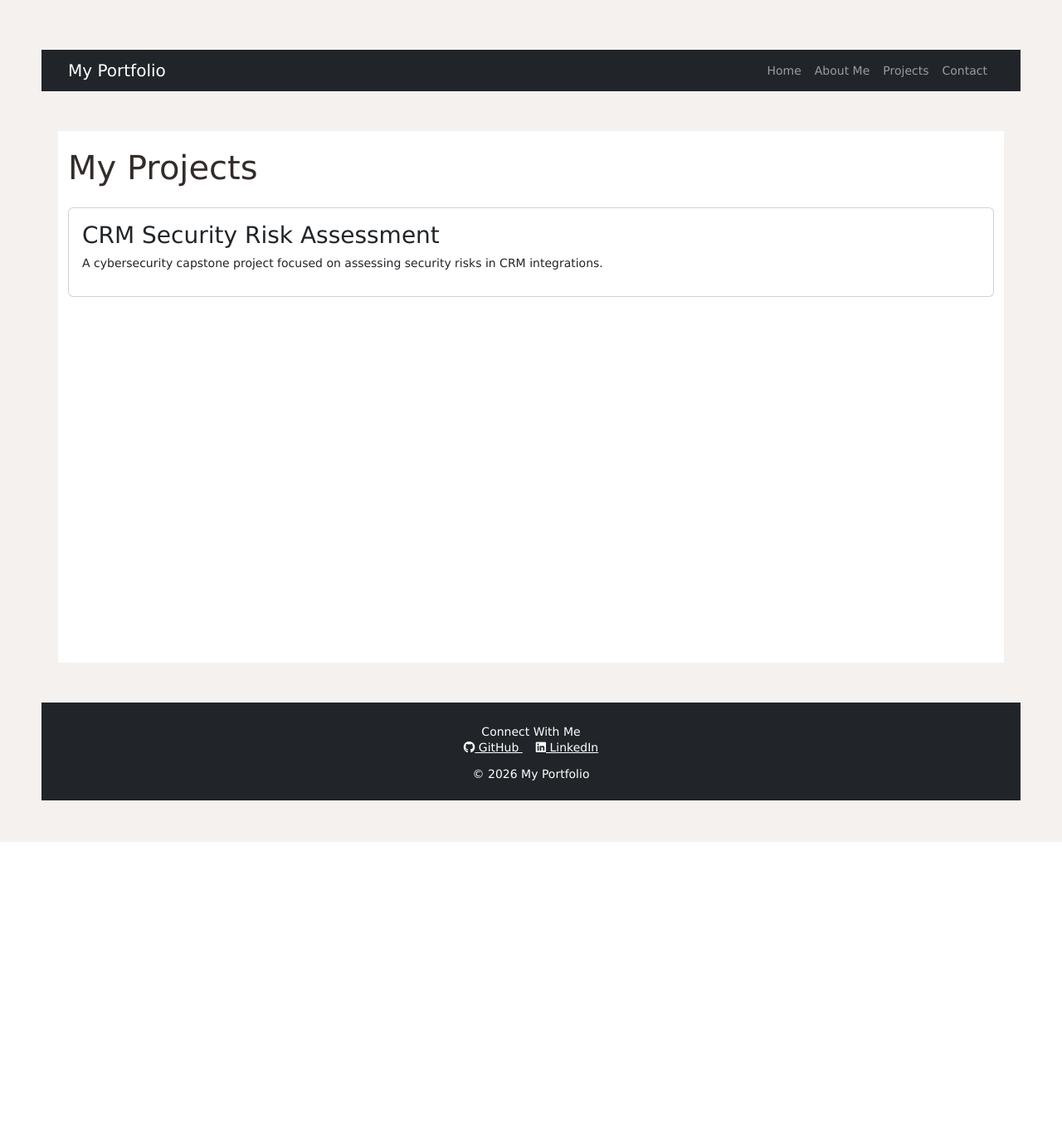
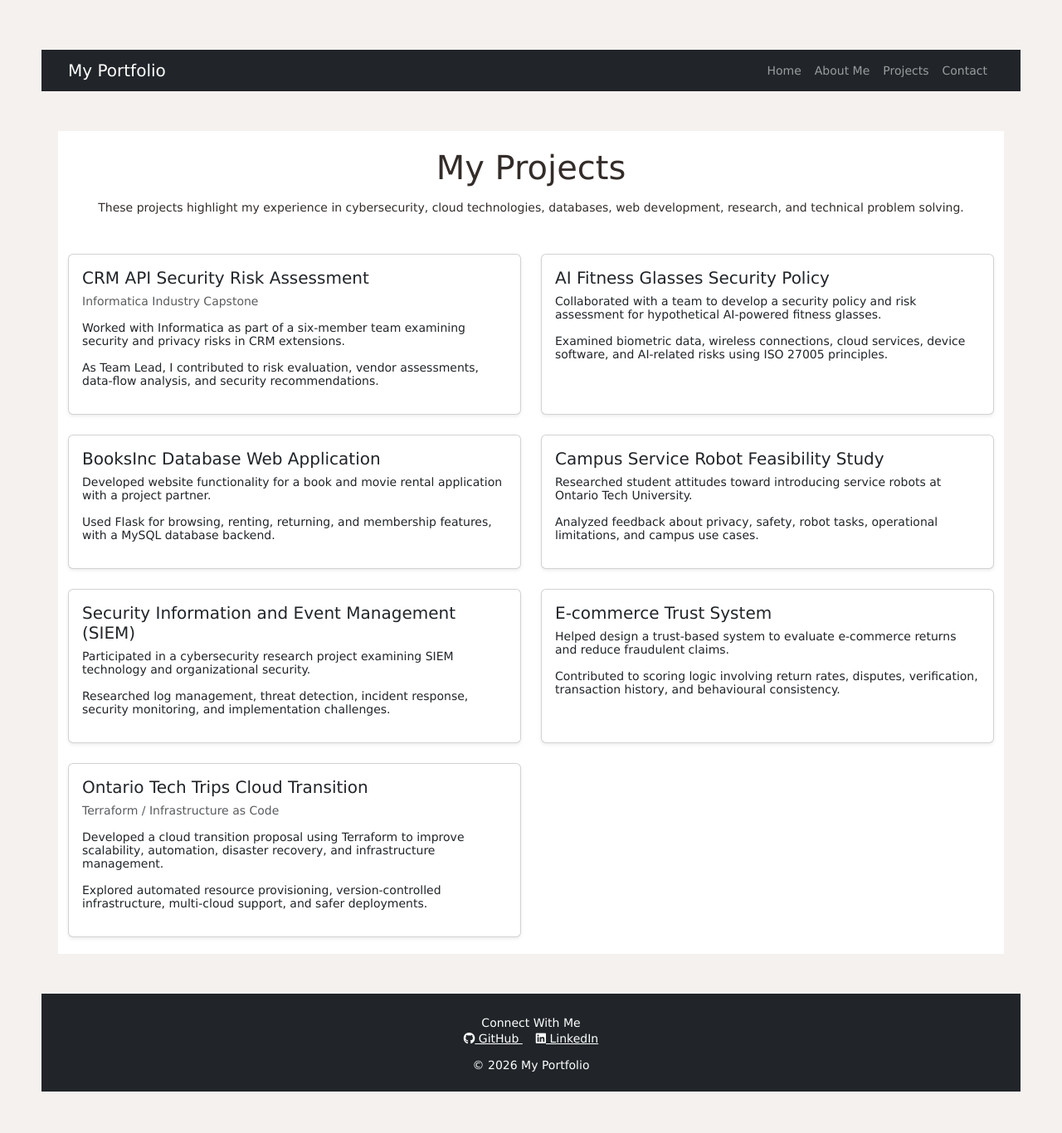
Before and after one commit to Cable208/INFR3120-Assignment2, a Node server app: page /projects in a window 1280 px wide. Shown: the whole page at 83% size. Before the commit the page ends 1015 px from the top, so only its background shows below. Run offline with Node 20, Linux system fonts and the light colour scheme; some libraries are stand-ins or nearby versions.

Commit message:
Added seven portfolio projects with Bootstrap cards

```diff
--- a/views/projects.ejs
+++ b/views/projects.ejs
@@ -2,17 +2,174 @@
 <%- include('partials/header', { title: 'Projects' }) %>
 
 <main class="container my-5">
-    <h1>My Projects</h1>
 
-    <div class="card mt-4">
-        <div class="card-body">
-            <h3>CRM Security Risk Assessment</h3>
-            <p>
-                A cybersecurity capstone project focused
-                on assessing security risks in CRM integrations.
-            </p>
+    <h1 class="text-center mb-3">My Projects</h1>
+
+    <p class="text-center mb-5">
+        These projects highlight my experience in cybersecurity,
+        cloud technologies, databases, web development,
+        research, and technical problem solving.
+    </p>
+
+    <div class="row g-4">
+
+        <!-- Project 1 -->
+        <div class="col-md-6">
+            <div class="card h-100 shadow-sm">
+                <div class="card-body">
+                    <h3 class="card-title h5">
+                        CRM API Security Risk Assessment
+                    </h3>
+                    <p class="text-muted">Informatica Industry Capstone</p>
+                    <p>
+                        Worked with Informatica as part of a
+                        six-member team examining security and
+                        privacy risks in CRM extensions.
+                    </p>
+                    <p>
+                        As Team Lead, I contributed to risk
+                        evaluation, vendor assessments,
+                        data-flow analysis, and security
+                        recommendations.
+                    </p>
+                </div>
+            </div>
         </div>
+
+        <!-- Project 2 -->
+        <div class="col-md-6">
+            <div class="card h-100 shadow-sm">
+                <div class="card-body">
+                    <h3 class="card-title h5">
+                        AI Fitness Glasses Security Policy
+                    </h3>
+                    <p>
+                        Collaborated with a team to develop
+                        a security policy and risk assessment
+                        for hypothetical AI-powered fitness glasses.
+                    </p>
+                    <p>
+                        Examined biometric data, wireless
+                        connections, cloud services, device
+                        software, and AI-related risks using
+                        ISO 27005 principles.
+                    </p>
+                </div>
+            </div>
+        </div>
+
+        <!-- Project 3 -->
+        <div class="col-md-6">
+            <div class="card h-100 shadow-sm">
+                <div class="card-body">
+                    <h3 class="card-title h5">
+                        BooksInc Database Web Application
+                    </h3>
+                    <p>
+                        Developed website functionality for
+                        a book and movie rental application
+                        with a project partner.
+                    </p>
+                    <p>
+                        Used Flask for browsing, renting,
+                        returning, and membership features,
+                        with a MySQL database backend.
+                    </p>
+                </div>
+            </div>
+        </div>
+
+        <!-- Project 4 -->
+        <div class="col-md-6">
+            <div class="card h-100 shadow-sm">
+                <div class="card-body">
+                    <h3 class="card-title h5">
+                        Campus Service Robot Feasibility Study
+                    </h3>
+                    <p>
+                        Researched student attitudes toward
+                        introducing service robots at
+                        Ontario Tech University.
+                    </p>
+                    <p>
+                        Analyzed feedback about privacy,
+                        safety, robot tasks, operational
+                        limitations, and campus use cases.
+                    </p>
+                </div>
+            </div>
+        </div>
+
+        <!-- Project 5 -->
+        <div class="col-md-6">
+            <div class="card h-100 shadow-sm">
+                <div class="card-body">
+                    <h3 class="card-title h5">
+                        Security Information and Event
+                        Management (SIEM)
+                    </h3>
+                    <p>
+                        Participated in a cybersecurity
+                        research project examining SIEM
+                        technology and organizational security.
+                    </p>
+                    <p>
+                        Researched log management, threat
+                        detection, incident response,
+                        security monitoring, and implementation
+                        challenges.
+                    </p>
+                </div>
+            </div>
+        </div>
+
+        <!-- Project 6 -->
+        <div class="col-md-6">
+            <div class="card h-100 shadow-sm">
+                <div class="card-body">
+                    <h3 class="card-title h5">
+                        E-commerce Trust System
+                    </h3>
+                    <p>
+                        Helped design a trust-based system
+                        to evaluate e-commerce returns
+                        and reduce fraudulent claims.
+                    </p>
+                    <p>
+                        Contributed to scoring logic involving
+                        return rates, disputes, verification,
+                        transaction history, and behavioural
+                        consistency.
+                    </p>
+                </div>
+            </div>
+        </div>
+
+        <!-- Project 7 -->
+        <div class="col-md-6">
+            <div class="card h-100 shadow-sm">
+                <div class="card-body">
+                    <h3 class="card-title h5">
+                        Ontario Tech Trips Cloud Transition
+                    </h3>
+                    <p class="text-muted">Terraform / Infrastructure as Code</p>
+                    <p>
+                        Developed a cloud transition proposal
+                        using Terraform to improve scalability,
+                        automation, disaster recovery, and
+                        infrastructure management.
+                    </p>
+                    <p>
+                        Explored automated resource provisioning,
+                        version-controlled infrastructure,
+                        multi-cloud support, and safer deployments.
+                    </p>
+                </div>
+            </div>
+        </div>
+
     </div>
+
 </main>
 
 <%- include('partials/footer') %>
```
